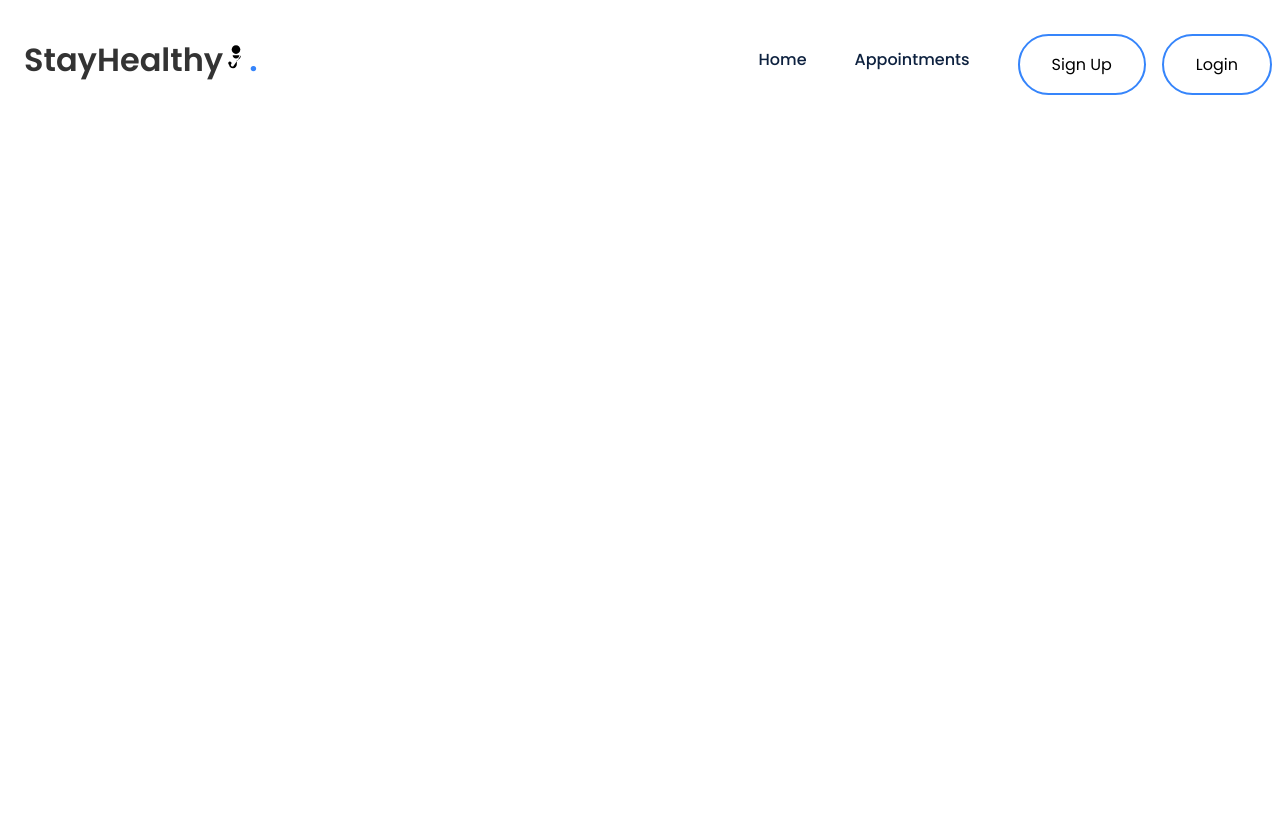
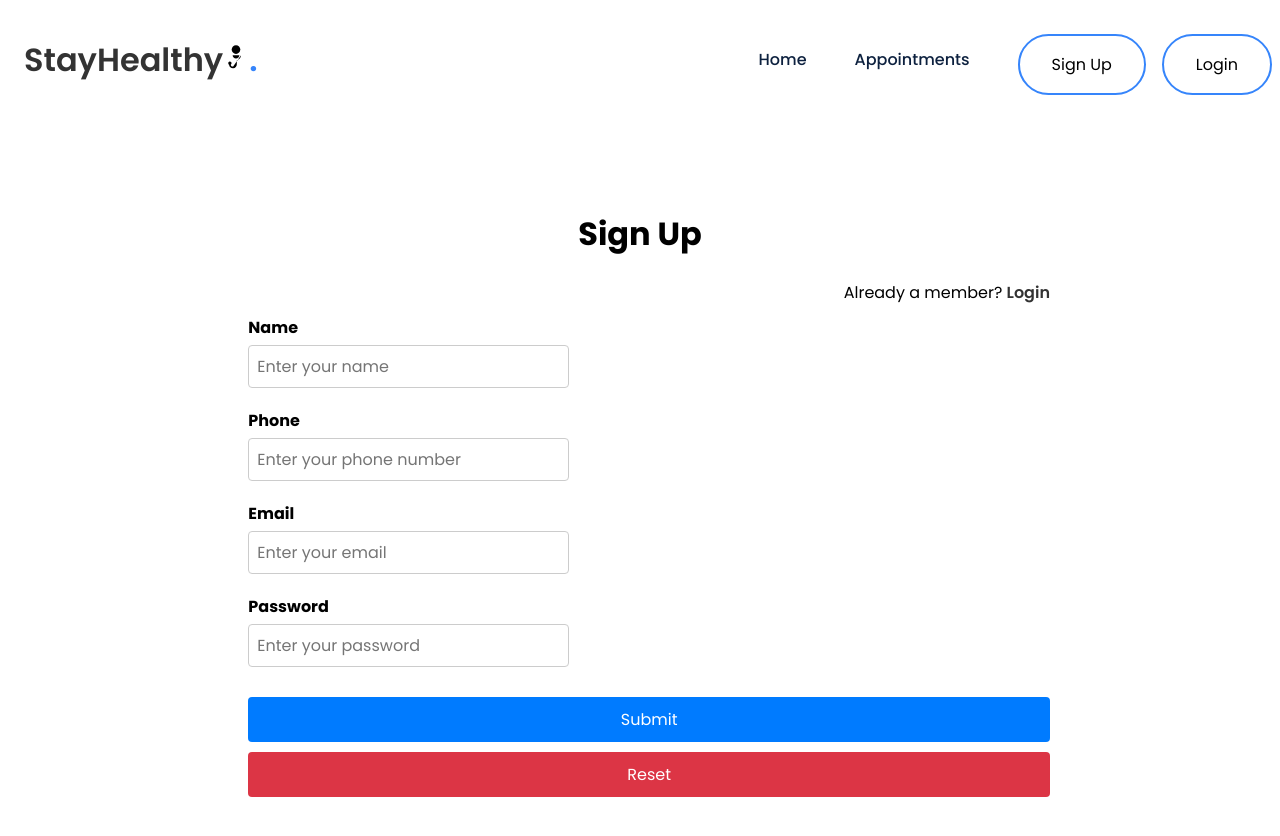
Before and after one commit to luuvicam/test_med_capp, a React (Create React App) app: page /signup in a window 1280 px wide. Shown: the top 836 px of the page. Before the commit the page ends 800 px from the top, so only its background shows below. Built offline with nearby package versions, Linux system fonts and the light colour scheme.

Commit message:
handling login and signup page

```diff
--- a/src/App.js
+++ b/src/App.js
@@ -7,6 +7,8 @@
 // Import custom Navbar component
 import Navbar from './Components/Navbar/Navbar';
 import Landing_Page from './Components/Landing_Page/Landing_Page';
+import Login from './Components/Login/Login';
+import Sign_Up from './Components/Sign_Up/Sign_Up';
 
 // Function component for the main App
 function App() {
@@ -23,6 +25,8 @@
           <Routes>
             {/* Define individual Route components for different pages */}
             <Route path="/" element={<Landing_Page/>}/>
+            <Route path='/login' element={<Login />} />
+            <Route path='/signup' element={<Sign_Up />} />
           </Routes>
         </BrowserRouter>
     </div>
--- /dev/null
+++ b/src/Components/Login/Login.js
@@ -0,0 +1,47 @@
+import './Login.css';
+
+function Login() {
+    return (
+        <div className="container">
+            <div className="login-grid">
+                <div className="login-text">
+                    <h2>Login</h2>
+                </div>
+                <div className="login-text">
+                    Are you a new member? <span><a href="../Sign_Up/Sign_Up.html" styleName="color: #2190FF;"> Sign Up Here</a></span>
+                </div>
+                <br />
+                <div className="login-form">
+                    <form>
+                        <div className="form-group">
+                            <label for="email">Email</label>
+                            <input type="email" name="email" id="email" className="form-control" placeholder="Enter your email" aria-describedby="helpId" />
+                        </div>
+                        <div className="form-group">
+                            <label for="password">Password</label>
+                            <input
+                                type="password"
+                                name="password"
+                                id="password"
+                                className="form-control"
+                                placeholder="Enter your password"
+                                aria-describedby="helpId"
+                            />
+                        </div>
+                        <div className="btn-group">
+                            <button type="submit" className="btn btn-primary mb-2 mr-1 waves-effect waves-light">Login</button>
+                            <button type="reset" className="btn btn-danger mb-2 waves-effect waves-light">Reset</button>
+                        </div>
+                        <br />
+                        <div className="login-text">
+                            Forgot Password?
+                        </div>
+                    </form>
+                </div>
+            </div>
+        </div>
+    )
+
+}
+
+export default Login;
--- a/src/Components/Navbar/Navbar.js
+++ b/src/Components/Navbar/Navbar.js
@@ -30,18 +30,18 @@
 
                 <ul className="nav__links active">
                     <li className="link">
-                        <a href="../Landing_Page/LandingPage.html">Home</a>
+                        <a href="/">Home</a>
                     </li>
                     <li className="link">
                         <a href="#">Appointments</a>
                     </li>
                     <li className="link">
-                        <a href="../Sign_Up/Sign_Up.html">
+                        <a href="/signup">
                             <button className="btn1">Sign Up</button>
                         </a>
                     </li>
                     <li className="link">
-                        <a href="../Login/Login.html">
+                        <a href="/login">
                             <button className="btn1">Login</button>
                         </a>
                     </li>
--- /dev/null
+++ b/src/Components/Sign_Up/Sign_Up.js
@@ -0,0 +1,48 @@
+import './Sign_Up.css';
+
+function Sign_Up() {
+    return (
+    <div className="container" styleName="margin-top: 5%;">
+        <div className="signup-grid">
+            <div className="signup-text">
+                <h1>Sign Up</h1>
+            </div>
+            <div className="signup-text1" styleName="text-align: left;">
+                Already a member? <span><a href="/login" styleName="color: #2190FF;"> Login</a></span>
+            </div>
+            <div className="signup-form">
+                <form>
+
+                    <div className="form-group">
+                        <label for="name">Name</label>
+                        <input type="text" name="name" id="name" required className="form-control" placeholder="Enter your name" aria-describedby="helpId" />
+                    </div>
+
+                    <div className="form-group">
+                        <label for="phone">Phone</label>
+                        <input type="tel" name="phone" id="phone" required className="form-control" placeholder="Enter your phone number" aria-describedby="helpId" />
+                    </div>
+
+                    <div className="form-group">
+                        <label for="email">Email</label>
+                        <input type="email" name="email" id="email" required className="form-control" placeholder="Enter your email" aria-describedby="helpId" />
+                    </div>
+
+                    <div className="form-group">
+                        <label for="password">Password</label>
+                        <input name="password" id="password" required className="form-control" placeholder="Enter your password" aria-describedby="helpId" />
+                    </div>
+
+                    <div className="btn-group">
+                        <button type="submit" className="btn btn-primary mb-2 mr-1 waves-effect waves-light">Submit</button>
+                        <button type="reset" className="btn btn-danger mb-2 waves-effect waves-light">Reset</button>
+                    </div>
+                </form>
+            </div>
+        </div>
+    </div>
+    );
+
+}
+
+export default Sign_Up;
```
